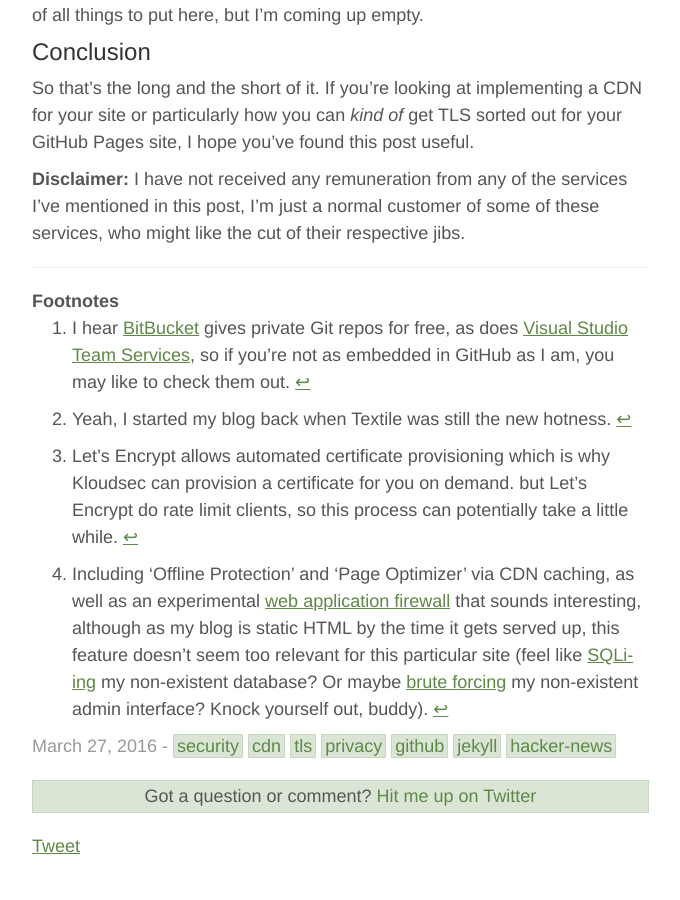
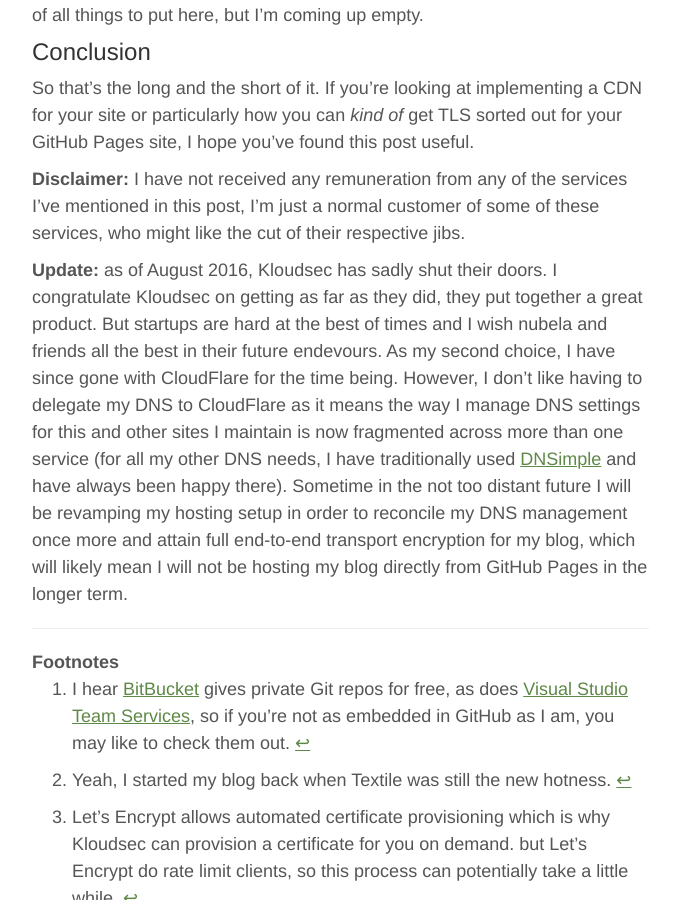
Before and after one commit to gaelian/blog-binary-balance, a Jekyll site: the page built from _posts/2016-03-27-jekylls-and-cdns-and-github-pages-oh-my.md, in a window 1280 px wide and 900 px high, scrolled down 5094 px. Shown: the whole window, without its empty margins (138-818 px from the left). Built offline with Jekyll 4.4.1, drawn with Linux system fonts in a browser that asks for light colours; nearby versions of some CDN libraries; comment, search, counter and statistics services are not loaded.

Commit message:
Post update due to Kloudsec closing down.

```diff
--- a/_posts/2016-03-27-jekylls-and-cdns-and-github-pages-oh-my.md
+++ b/_posts/2016-03-27-jekylls-and-cdns-and-github-pages-oh-my.md
@@ -75,6 +75,8 @@
 
 **Disclaimer:** I have not received any remuneration from any of the services I’ve mentioned in this post, I’m just a normal customer of some of these services, who might like the cut of their respective jibs.
 
+**Update:** as of August 2016, Kloudsec has sadly shut their doors. I congratulate Kloudsec on getting as far as they did, they put together a great product. But startups are hard at the best of times and I wish nubela and friends all the best in their future endevours. As my second choice, I have since gone with CloudFlare for the time being. However, I don't like having to delegate my DNS to CloudFlare as it means the way I manage DNS settings for this and other sites I maintain is now fragmented across more than one service (for all my other DNS needs, I have traditionally used [DNSimple](https://dnsimple.com/) and have always been happy there). Sometime in the not too distant future I will be revamping my hosting setup in order to reconcile my DNS management once more and attain full end-to-end transport encryption for my blog, which will likely mean I will not be hosting my blog directly from GitHub Pages in the longer term.
+
 [^1]: I hear [BitBucket](https://bitbucket.org) gives private Git repos for free, as does [Visual Studio Team Services](https://www.visualstudio.com/en-us/products/visual-studio-team-services-vs.aspx), so if you’re not as embedded in GitHub as I am, you may like to check them out.
 
 [^2]: Yeah, I started my blog back when Textile was still the new hotness.
```
